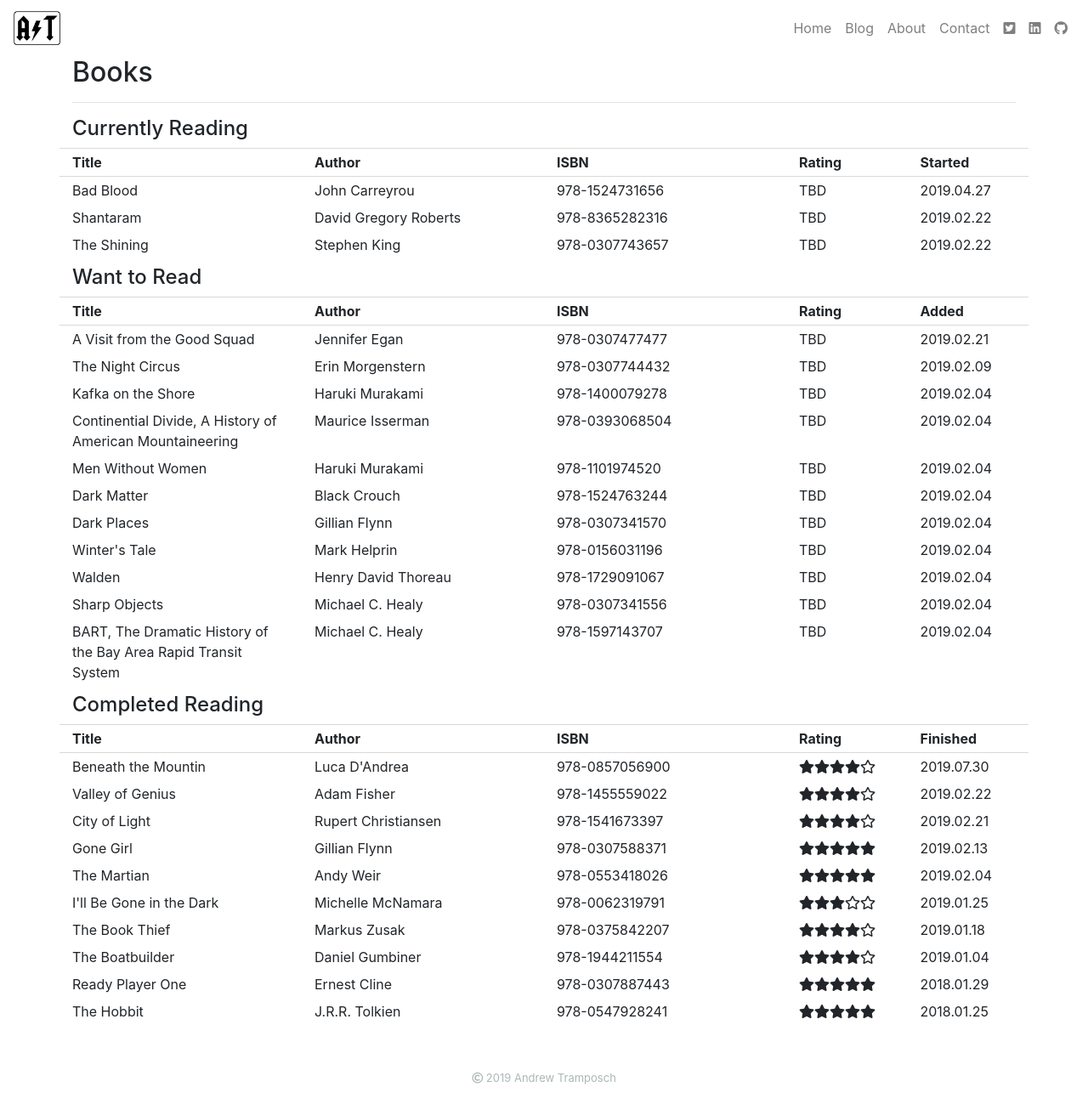
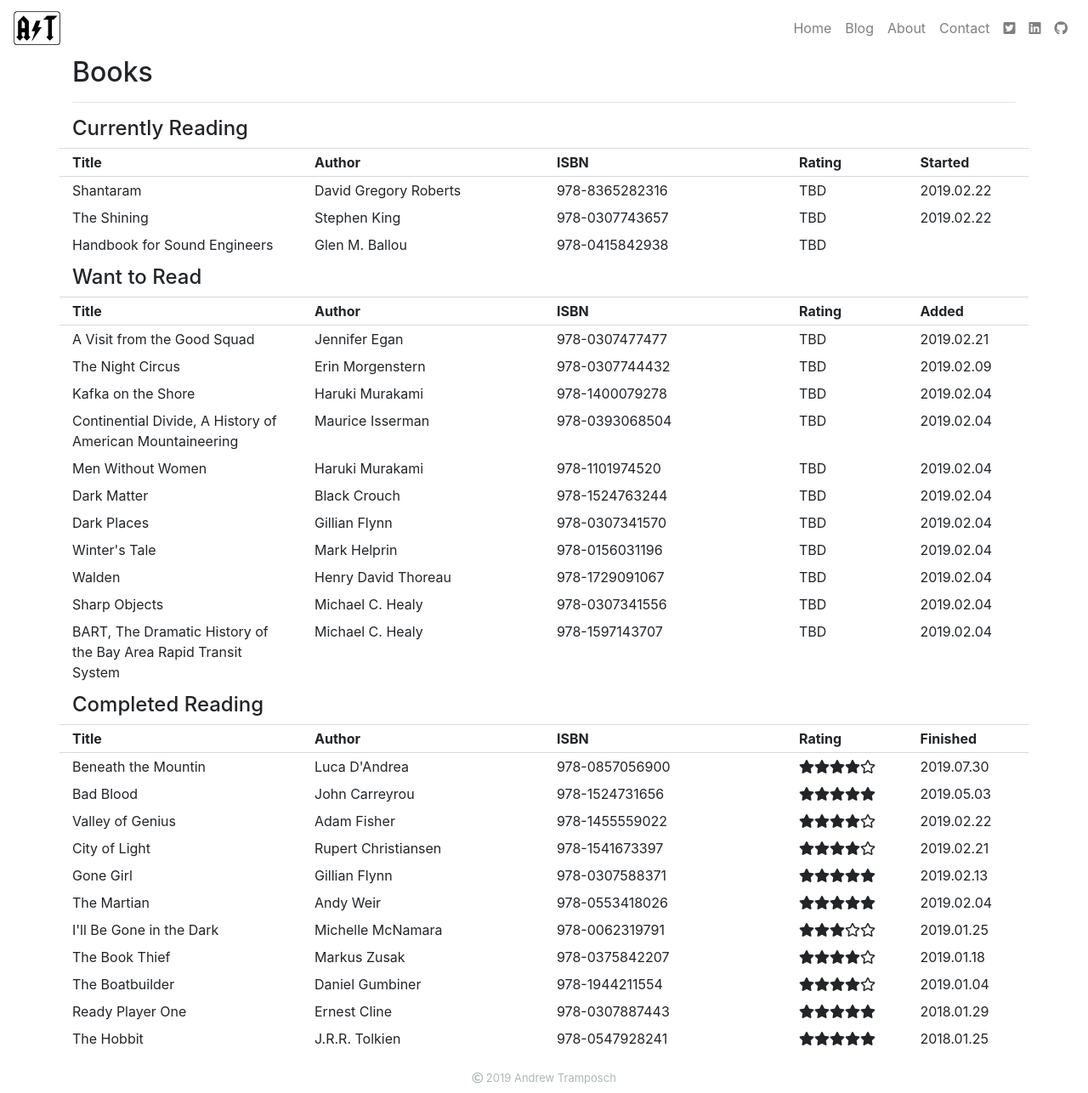
Before and after one commit to atramposch/website, a Jekyll site: the page built from about/books.html, in a window 1280 px wide and 1286 px high. Shown: the whole window at 85% size. Built offline with Jekyll 4.4.1, drawn with Linux system fonts in a browser that asks for light colours.

Commit message:
updated books.yml

```diff
--- a/_data/books.yml
+++ b/_data/books.yml
@@ -44,13 +44,13 @@
   date_finished:
 
 - title: Bad Blood
-  category: Currently Reading
+  category: Read
   author: John Carreyrou
   isbn: 978-1524731656
-  rating: TBD
+  rating: 5
   date_added: 2019.02.04
   date_started: 2019.04.27
-  date_finished:
+  date_finished: 2019.05.03
 
 - title: BART, The Dramatic History of the Bay Area Rapid Transit System
   category: Want to Read
@@ -82,10 +82,10 @@
 - title: The Stranger in the Woods
   author: Michael Finkel
   isbn: 978-1101911532
-  rating: TBD
+  rating: 3
   date_added: 2019.02.04
-  date_started:
-  date_finished:
+  date_started: 2019.05.02
+  date_finished: 2019.05.05
 
 - title: Winter's Tale
   category: Want to Read
@@ -221,3 +221,12 @@
   date_added: 2019.01.20
   date_started:
   date_finished: 2018.01.25
+
+- title: Handbook for Sound Engineers
+  category: Currently Reading
+  author: Glen M. Ballou
+  isbn: 978-0415842938
+  rating: TBD
+  date_added: 2019.05.11
+  date_started:
+  date_finished:
```
